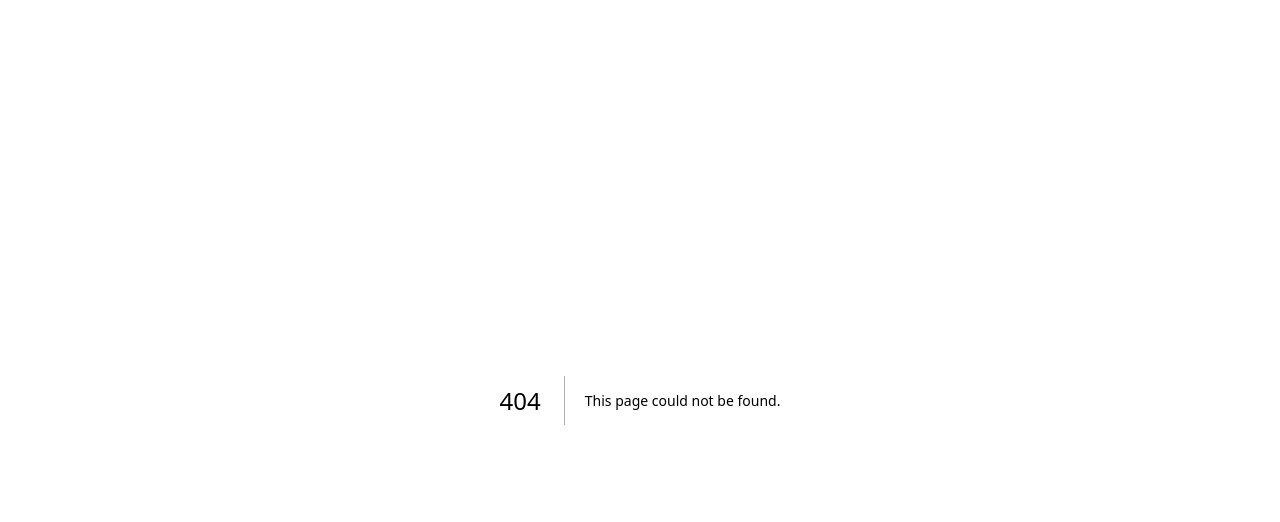
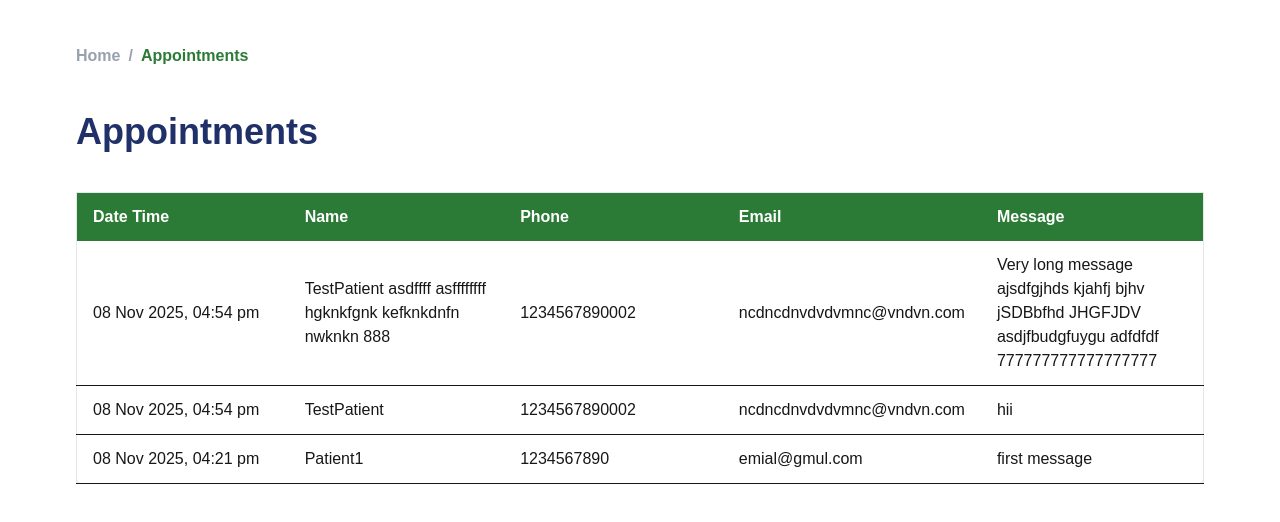
Before and after one commit to Happyhh-com/HHH, a Next.js app: page /appointments in a window 1280 px wide. Before the commit this address had no page. Shown: the top 522 px of the page. Built offline with nearby package versions, Linux system fonts and the light colour scheme.

Commit message:
Appointment list

```diff
--- /dev/null
+++ b/app/appointments/page.jsx
@@ -0,0 +1,90 @@
+"use client";
+import { useRouter } from "next/navigation";
+
+export default function Appointments() {
+    const router = useRouter();
+
+    const dateFormatOptions = {
+        day: "2-digit",
+        month: "short",
+        year: "numeric",
+        hour: "2-digit",
+        minute: "2-digit",
+    };
+
+    const appointments = [
+        {
+            "Id": 3,
+            "PatientName": "TestPatient asdffff asffffffff hgknkfgnk kefknkdnfn nwknkn 888",
+            "PhoneNumber": "1234567890002",
+            "Email": "ncdncdnvdvdvmnc@vndvn.com",
+            "PatientMessage": "Very long message ajsdfgjhds kjahfj bjhv jSDBbfhd JHGFJDV asdjfbudgfuygu adfdfdf 777777777777777777",
+            "CreatedDateTime": "2025-11-08T16:54:27.007"
+        },
+        {
+            "Id": 2,
+            "PatientName": "TestPatient",
+            "PhoneNumber": "1234567890002",
+            "Email": "ncdncdnvdvdvmnc@vndvn.com",
+            "PatientMessage": "hii",
+            "CreatedDateTime": "2025-11-08T16:54:27.007"
+        },
+        {
+            "Id": 1,
+            "PatientName": "Patient1",
+            "PhoneNumber": "1234567890",
+            "Email": "emial@gmul.com",
+            "PatientMessage": "first message",
+            "CreatedDateTime": "2025-11-08T16:21:58.537"
+        }
+    ];
+
+    return (
+        <>
+            <div className="flex space-x-2 font-semibold text-gray-400 mt-11 ml-19">
+                <span
+                    onClick={() => router.push("/")}
+                    className="cursor-pointer hover:underline"
+                >
+                    Home
+                </span>
+                <span>/</span>
+                <span className="text-[#2B7B37] transition cursor-pointer">
+                    Appointments
+                </span>
+            </div>
+
+            <p className="font-bold mt-11 mb-5 ml-19 text-4xl text-[#203169]">Appointments</p>
+
+            <div className="overflow-x-auto my-10 mx-19">
+                <table className="w-full bg-white border border-gray-200 rounded-lg shadow-sm">
+
+                    <thead className="bg-[#2B7B37] text-white">
+                        <tr>
+                            <th className="py-3 px-4 text-left w-[20%]">Date Time</th>
+                            <th className="py-3 px-4 text-left w-[20%]">Name</th>
+                            <th className="py-3 px-4 text-left w-[20%]">Phone</th>
+                            <th className="py-3 px-4 text-left w-[20%]">Email</th>
+                            <th className="py-3 px-4 text-left w-[20%]">Message</th>
+                        </tr>
+                    </thead>
+                    <tbody>
+                        {appointments.map((s) => {
+                            const formattedDate = new Date(s.CreatedDateTime).toLocaleString("en-IN", dateFormatOptions);
+                            return (
+                                <tr key={s.Id} className="border-b hover:bg-green-50 transition-colors">
+                                    <td className="py-3 px-4 text-left w-[20%]">{formattedDate}</td>
+                                    <td className="py-3 px-4 text-left w-[20%]">{s.PatientName}</td>
+                                    <td className="py-3 px-4 text-left w-[20%]">{s.PhoneNumber}</td>
+                                    <td className="py-3 px-4 text-left w-[20%]">{s.Email}</td>
+                                    <td className="py-3 px-4 text-left w-[20%]">{s.PatientMessage}</td>
+                                </tr>
+                            )
+                        })}
+                    </tbody>
+                </table>
+            </div>
+
+        </>
+    )
+}
```
